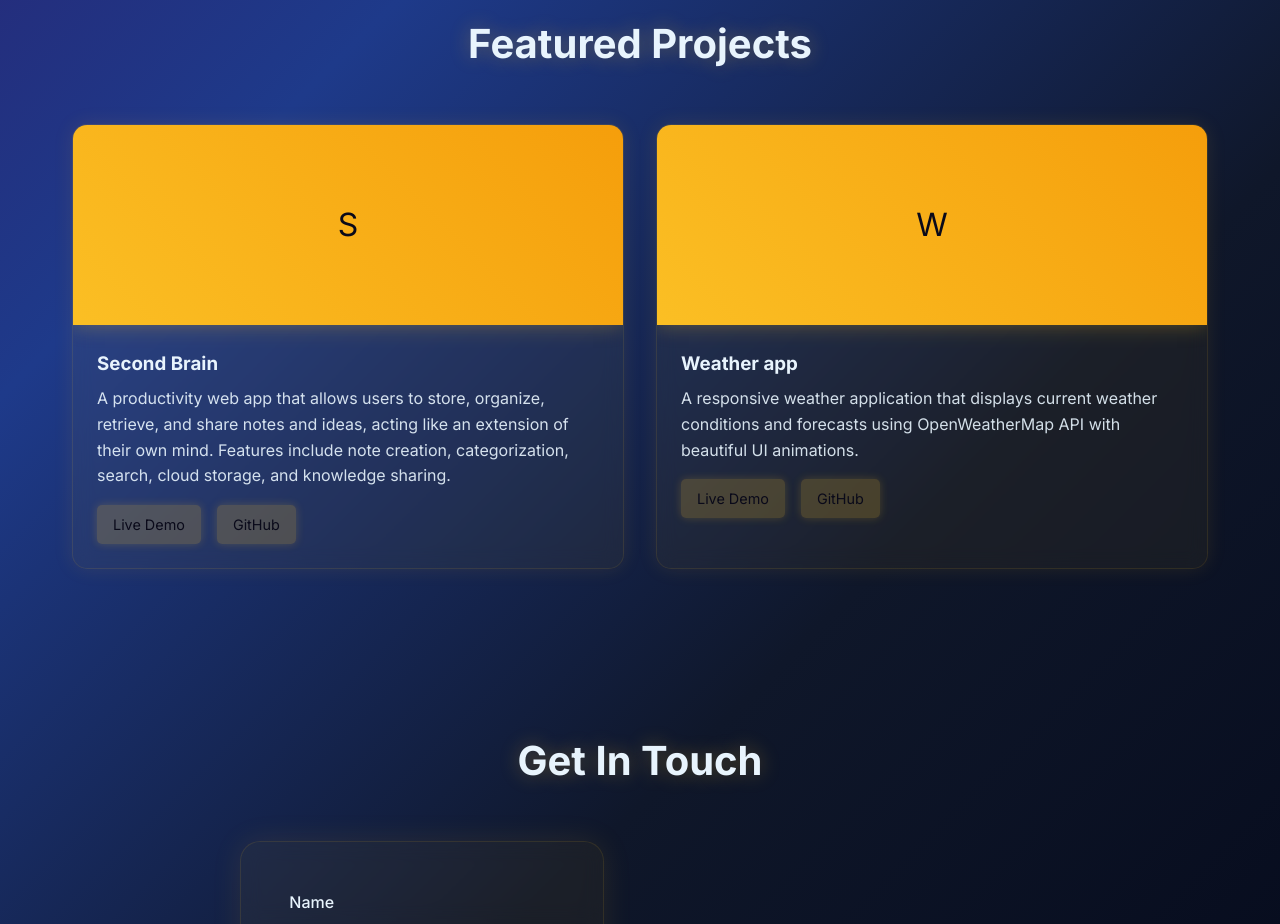
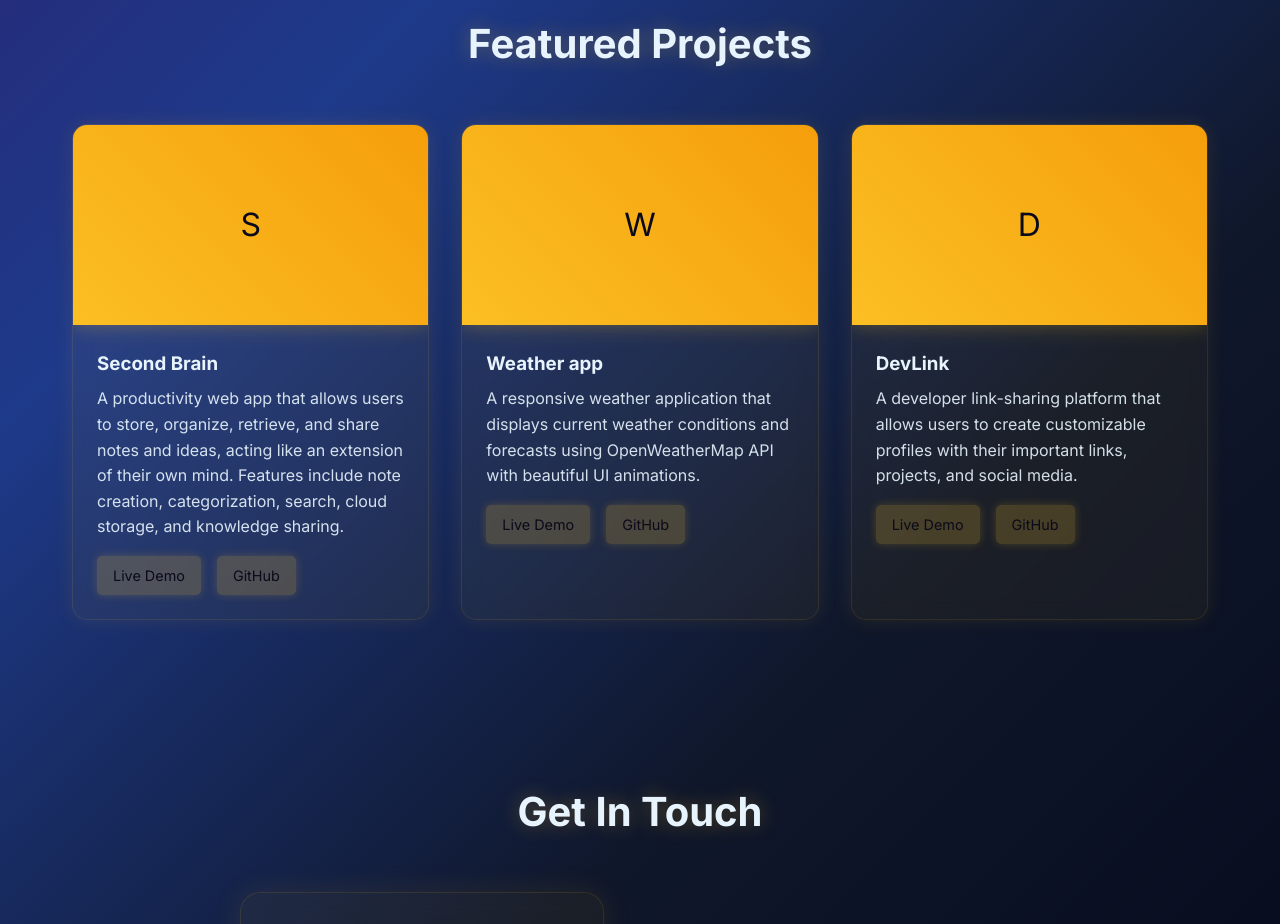
Before and after one commit to chinmayjjg/portfolio, a React (Create React App) app: page / in a window 1280 px wide. Shown: the part 2480-3404 px from the top of the page. Built offline with nearby package versions, Linux system fonts and the light colour scheme.

Commit message:
add a backend project

```diff
--- a/src/components/Projects.js
+++ b/src/components/Projects.js
@@ -18,6 +18,12 @@
       liveLink: 'https://github.com/chinmayjjg/weather-',
       githubLink: 'https://github.com/chinmayjjg/weather-'
     },
+    {
+  title: 'DevLink',
+  description: 'A developer link-sharing platform that allows users to create customizable profiles with their important links, projects, and social media.',
+  technologies: ['React', 'Tailwind CSS', 'Node.js', 'Express', 'MongoDB'],
+  githubLink: 'https://github.com/chinmayjjg/devlink'
+ },
 
 
   ];
```
